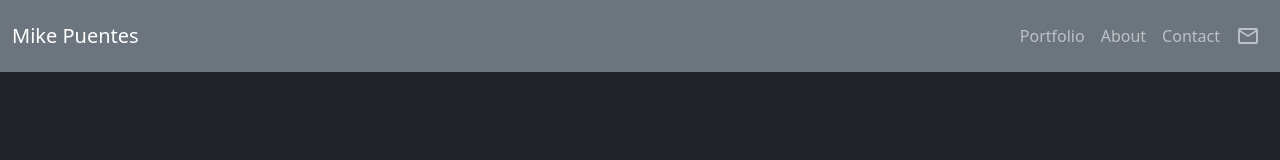
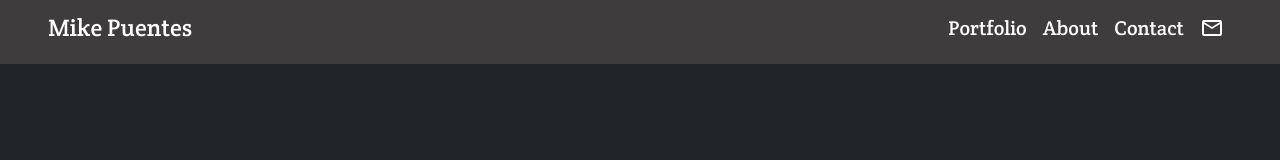
Before and after one commit to mike2611/portfolio-bootstrap, a plain HTML site: page index.html in a window 1280 px wide. Shown: the top 160 px of the page. Drawn offline with nearby package versions, Linux system fonts and the light colour scheme.

Commit message:
Add boostrap styles to navbar and add toggle btn

```diff
--- a/css/styles.css
+++ b/css/styles.css
@@ -1,3 +1,33 @@
+/* body {
+    margin: 0;
+    padding: 0;
+}
+
+
+
+#name-navbar {
+    margin-left: 150px;
+}
+
+#top-navbar div {
+    margin-left: 40%;
+    flex-grow: 0;
+}
+
+
 .background-image {
     background: url('../images/workBG.svg');
+} */
+
+#top-navbar {
+    background-color: #3e3c3c;
 }
+
+#hamburger-btn {
+    color: white;
+    font-size: 30px;
+}
+
+.crete-font {
+    font-family: 'Crete Round', serif;
+}
--- a/index.html
+++ b/index.html
@@ -15,19 +15,29 @@
     <script src="https://kit.fontawesome.com/4fd73de0d8.js" crossorigin="anonymous"></script>
     <title>Mike Portfolio</title>
 </head>
+<body>
     <header>
-        <nav class="navbar navbar-dark bg-secondary">
-            <div class="container-fluid">
-                <a class="navbar-brand" href="#">Mike Puentes</a>
-                <ul class="navbar-nav flex-row">
-                    <li class="p-2 nav-item">
-                        <a class="nav-link" href="#">Portfolio</a></li>
-                    <li class="p-2 nav-item">
-                        <a class="nav-link" href="#">About</a></li>
-                    <li class="p-2 nav-item">
-                        <a class="nav-link" href="#">Contact</a></li>
-                    <li class="p-2 nav-item">
-                        <a class="nav-link material-icons" href="#">mail_outline</a></li>
+        <nav class="navbar navbar-expand-sm" id="top-navbar">
+                <a  href="#" class="navbar-brand text-white ms-5 crete-font" id="name-navbar">
+                    <h2 class="h4"> Mike Puentes</h2>
+                </a>
+            <button class="navbar-toggler" data-bs-toggle="collapse" data-bs-target="#header-menu" type="button" aria-label="Toggle navigation">
+                <span class="material-icons" id="hamburger-btn">menu</span>
+            </button>
+            <div class="collapse navbar-collapse me-5" id="header-menu">
+                <ul class="navbar-nav ms-auto">
+                    <li class="nav-item">
+                        <a href="#" class="nav-link text-white crete-font h5">Portfolio</a>
+                    </li>
+                    <li class="nav-item">
+                        <a href="#" class="nav-link text-white crete-font h5">About</a>
+                    </li>
+                    <li class="nav-item">
+                        <a href="#" class="nav-link text-white crete-font h5">Contact</a>
+                    </li>
+                    <li class="nav-item">
+                        <a href="#" class="nav-link material-icons text-white">mail_outline</a>
+                    </li>
                 </ul>
             </div>
         </nav>
@@ -354,7 +364,5 @@
 
     <script src="https://cdn.jsdelivr.net/npm/bootstrap@5.0.2/dist/js/bootstrap.bundle.min.js"
     integrity="sha384-MrcW6ZMFYlzcLA8Nl+NtUVF0sA7MsXsP1UyJoMp4YLEuNSfAP+JcXn/tWtIaxVXM" crossorigin="anonymous"></script>
-<body>
-
 </body>
 </html>
```
